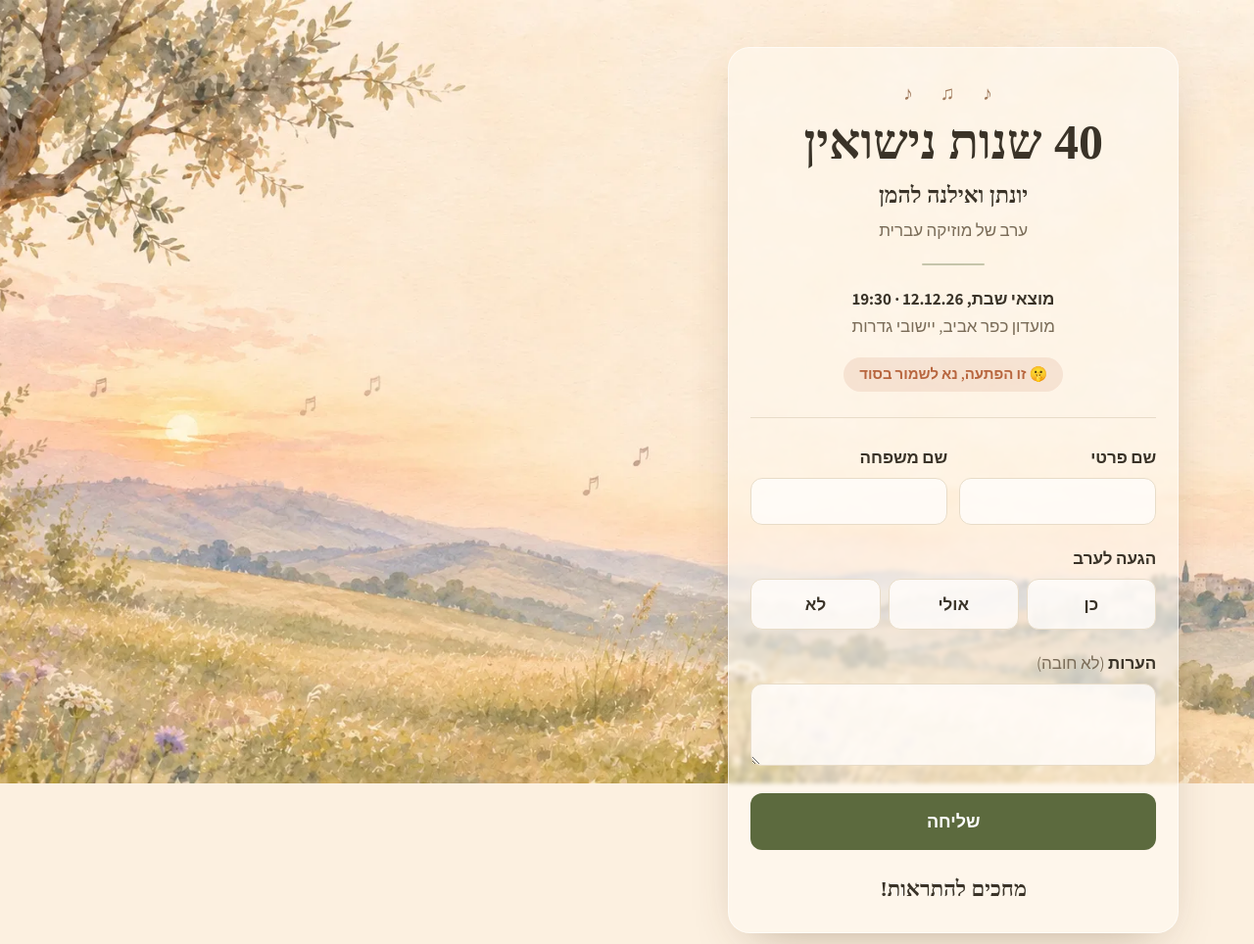
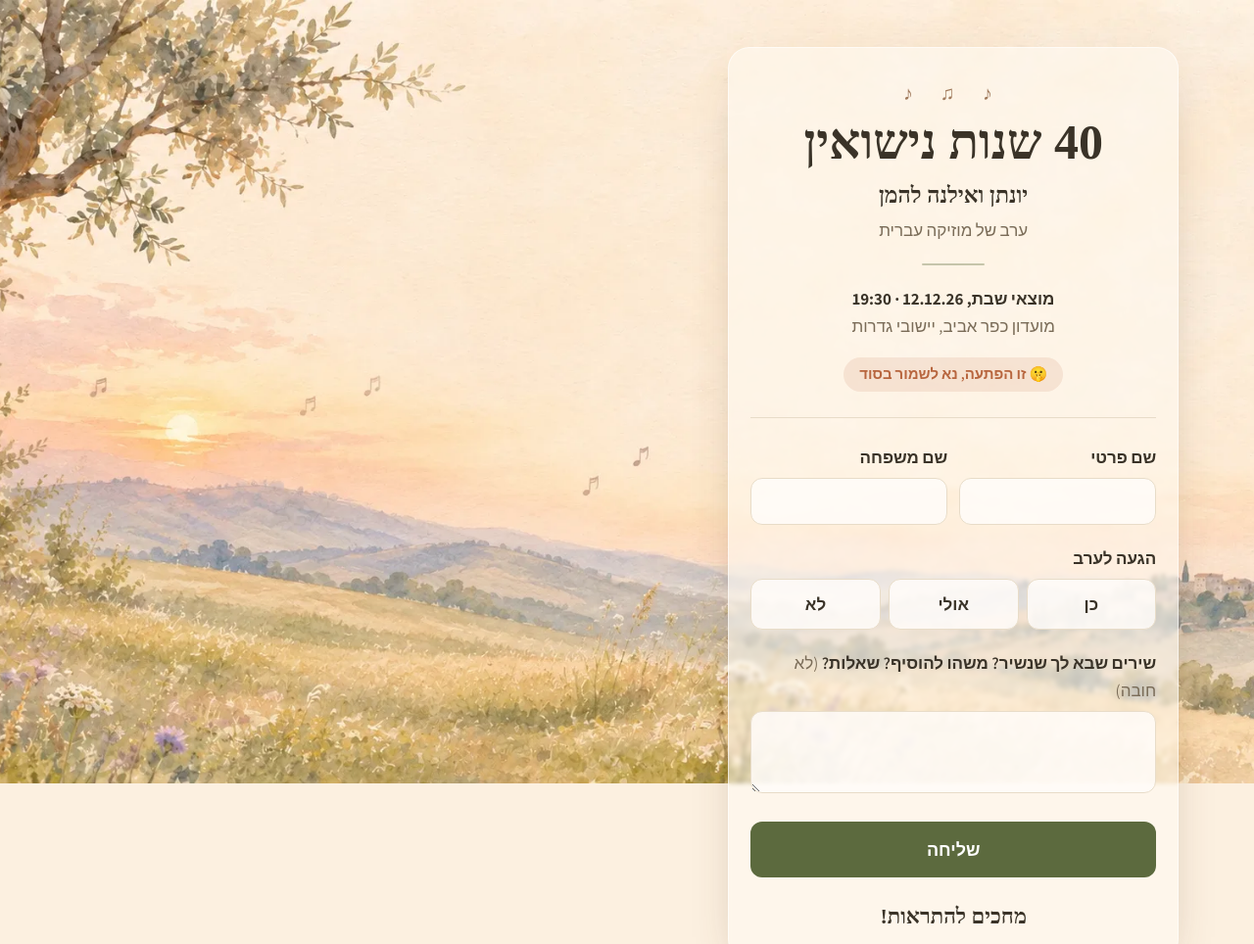
Before and after one commit to hilehman/rsvp-40, a plain HTML site: page index.html in a window 1280 px wide. Shown: the top 964 px of the page at 98% size. Drawn offline with Linux system fonts and the light colour scheme; a web font is replaced by a local one.

Commit message:
Rename the notes field to invite song requests and questions
Co-Authored-By: Claude Opus 5.5 <noreply@anthropic.com>

```diff
--- a/index.html
+++ b/index.html
@@ -274,7 +274,7 @@
         </div>
 
         <div class="field">
-          <label for="notes">הערות <span class="optional">(לא חובה)</span></label>
+          <label for="notes">שירים שבא לך שנשיר? משהו להוסיף? שאלות? <span class="optional">(לא חובה)</span></label>
           <textarea id="notes" name="notes"></textarea>
         </div>
 
```
